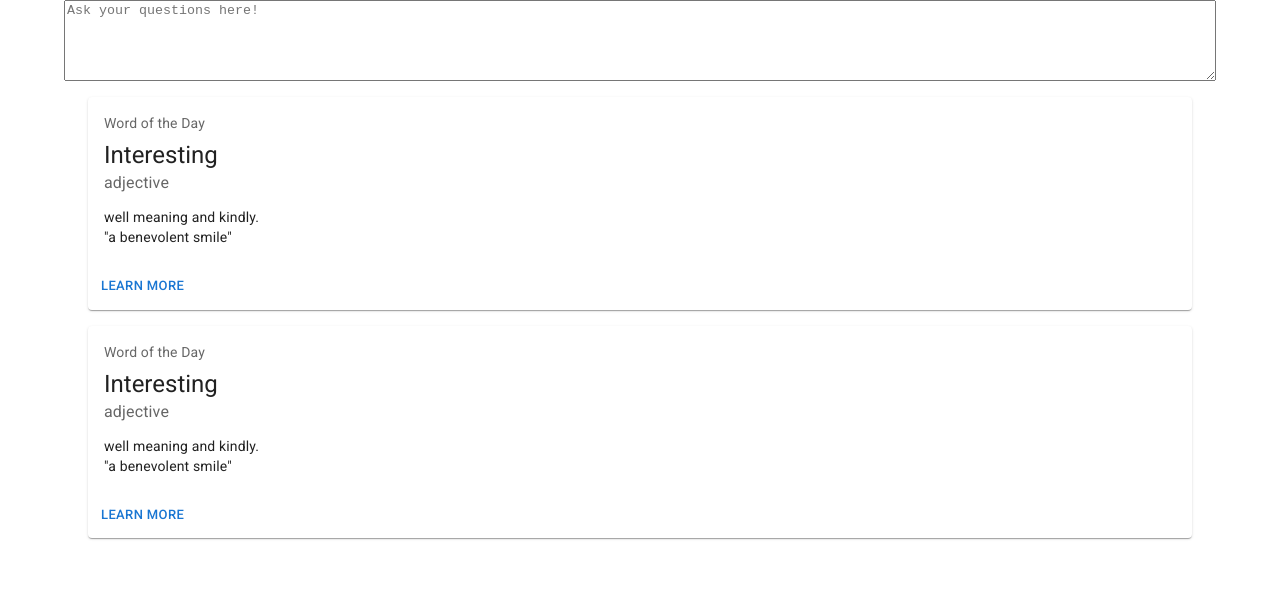
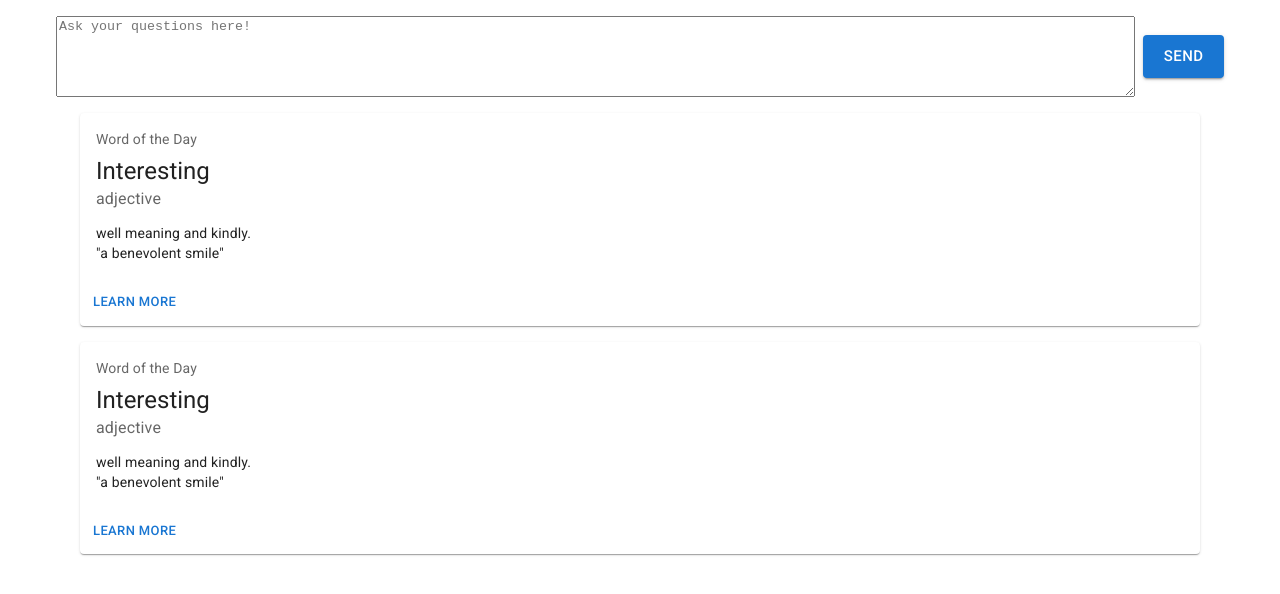
Before and after one commit to cwkang1998/qask, a React (Create React App) app in the folder frontend/: page / in a window 1280 px wide. Shown: the top 594 px of the page. Built offline with nearby package versions, Linux system fonts and the light colour scheme.

Commit message:
feat: Add send button for the question box

```diff
--- a/frontend/src/pages/Room.tsx
+++ b/frontend/src/pages/Room.tsx
@@ -1,12 +1,35 @@
 import React from "react";
-import { Container, Stack, TextareaAutosize } from "@mui/material";
+import { Button, Container, Stack, TextareaAutosize } from "@mui/material";
 import { QuestionList } from "../components/QuestionList";
 
 export const Room = () => {
   return (
-    <Container>
+    <Container style={{ padding: "16px", height: "100%" }}>
       <Stack spacing={2}>
-        <TextareaAutosize minRows={5} placeholder="Ask your questions here!" />
+        <Stack
+          spacing={1}
+          direction="row"
+          alignItems="center"
+          justifyContent="center"
+        >
+          <TextareaAutosize
+            style={{
+              width: "100%",
+            }}
+            minRows={5}
+            placeholder="Ask your questions here!"
+          />
+          <Button
+            variant="contained"
+            size="large"
+            style={{
+              height: "100%",
+            }}
+          >
+            Send
+          </Button>
+        </Stack>
+
         <QuestionList />
       </Stack>
     </Container>
```
Also changed, not shown: 1 other file (tests, documents, lock files or other folders).
